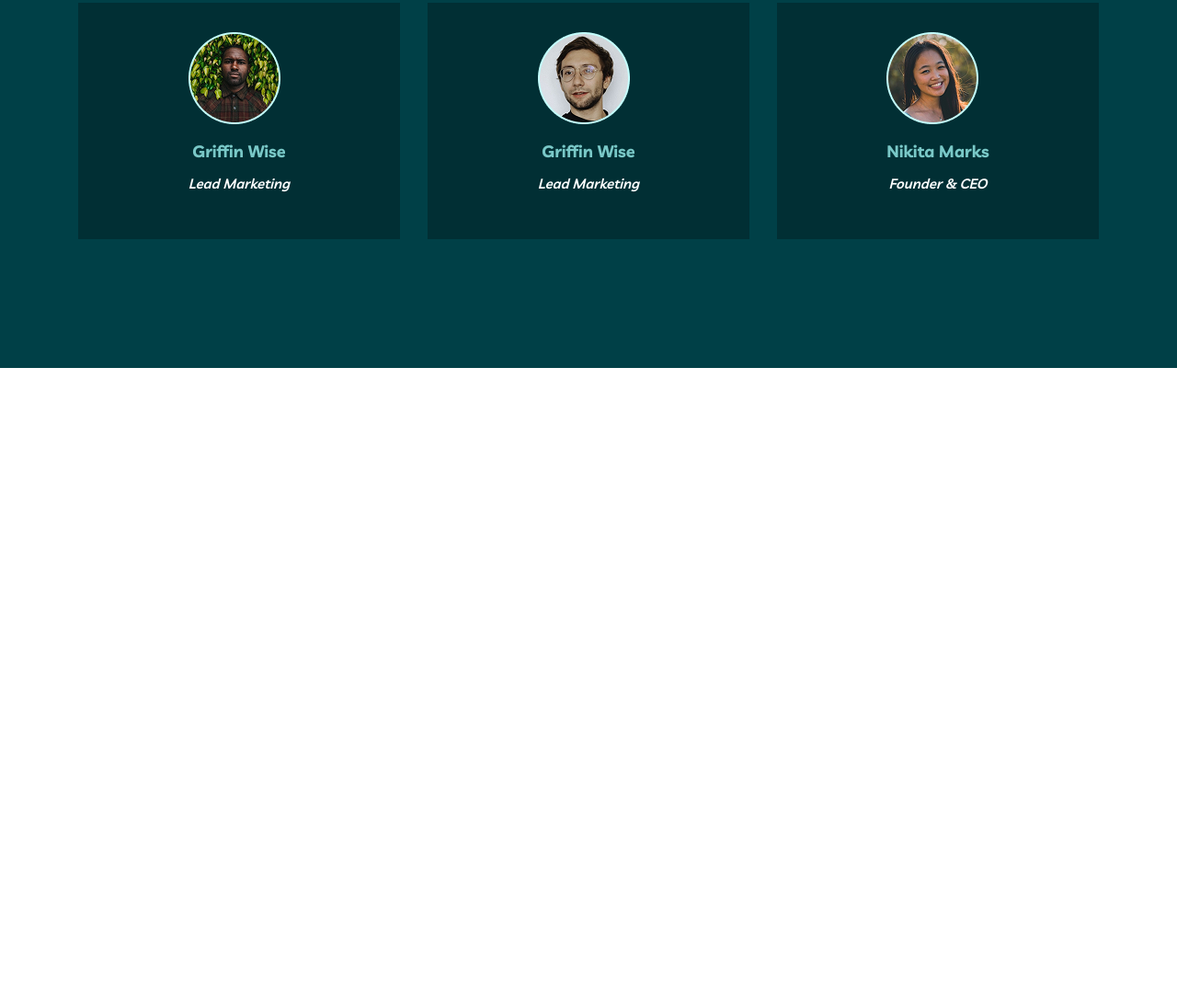
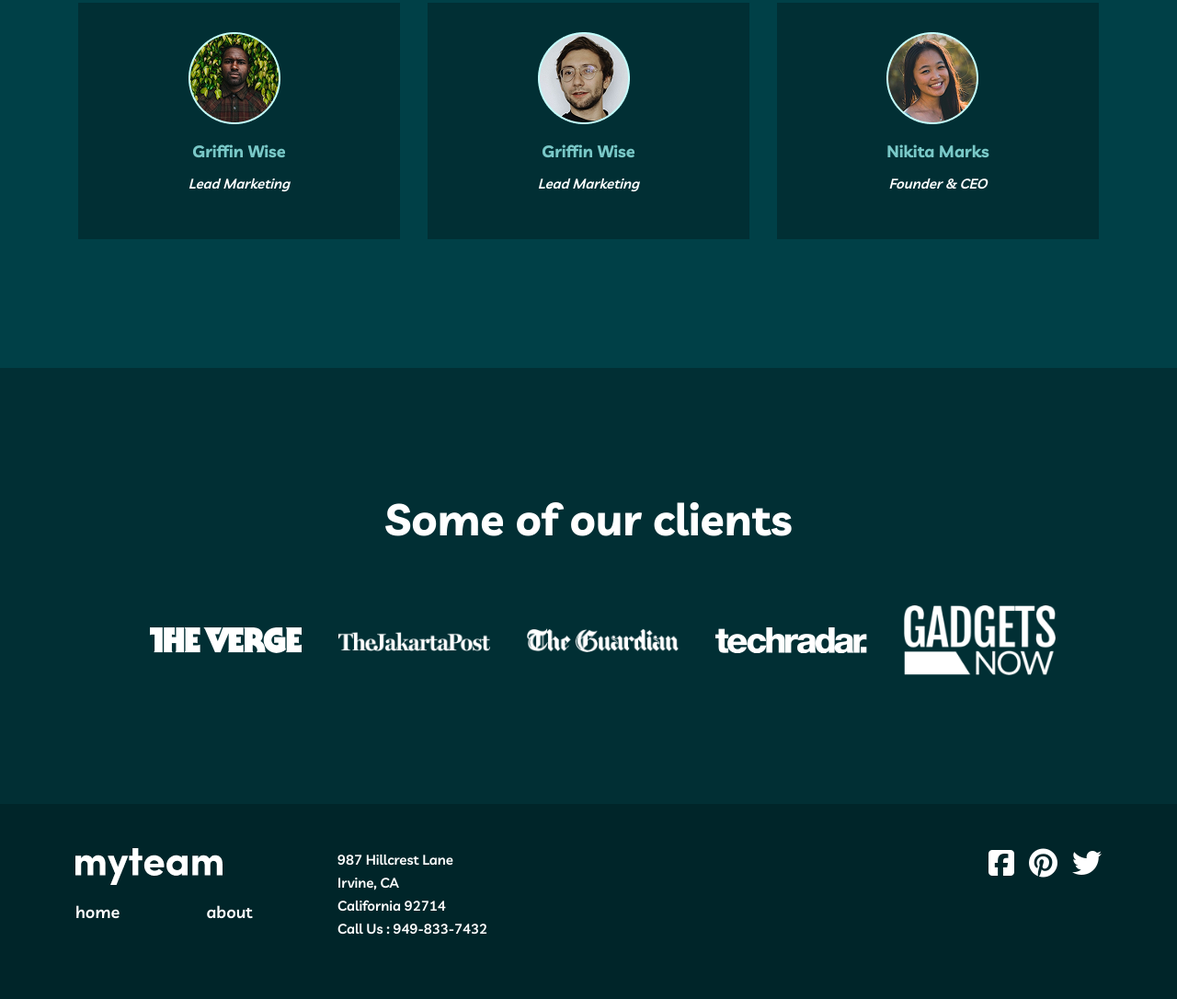
Before and after one commit to ShohruhErmanov/myteam-project, a plain HTML site: page about.html in a window 1280 px wide. Shown: the part 1178-2264 px from the top of the page at 92% size. Before the commit the page ends 1578 px from the top, so only its background shows below. Drawn offline with nearby package versions, Linux system fonts and the light colour scheme.

Commit message:
about page end

```diff
--- a/about.html
+++ b/about.html
@@ -269,12 +269,72 @@
         </div>
       </section>
 
+      <section class="main__clients">
 
+        <h2>Some of our clients</h2>
+         <div class="container">
+
+          <div class="main__client">
+              <a href=""  class="main__clients__img">
+                <img src="./img/logo-the-verge.png" alt="">
+              </a>
+               <a href="" class="main__clients__img">
+                <img src="./img/logo-jakarta-post.png" alt="">
+              </a>
+               <a href="" class="main__clients__img">
+                <img src="./img/logo-the-guardian.png" alt="">
+              </a>
+               <a href="" class="main__clients__img">
+                <img src="./img/logo-tech-radar.png" alt="">
+              </a>
+               <a href="" class="main__clients__img">
+                <img src="./img/logo-gadgets-now.png" alt="">
+              </a>
+          </div>
+         </div>
+      </section>
     </main>
 
     <!-- MAIN END -->
 
     <!-- FOOTER START -->
+
+
+    <footer class="footer">
+      <div class="container">
+        <div class="row">
+          <div class="col-12 col-lg-6">
+            <div class="row">
+              <div class="col-12 col-lg-6">
+                <img src="./img/logo.png" alt="" />
+                <div class="row mt-3">
+                  <div class="col-6">
+                    <a href="" class="footer__link">home</a>
+                  </div>
+                  <div class="col-6">
+                    <a href="" class="footer__link">about</a>
+                  </div>
+                </div>
+              </div>
+              <div class="col-12 col-lg-6">
+                <p class="footer__text">
+                  987 Hillcrest Lane <br> Irvine, CA <br> California 92714 <br> Call Us :
+                  949-833-7432
+                </p>
+              </div>
+            </div>
+          </div>
+          <div class="col-12 col-lg-6 d-flex justify-content-end column-gap-3 footer__icons">
+            <i class="fa-brands fa-square-facebook fa-2x"></i>
+            <i class="fa-brands fa-pinterest fa-2x"></i>
+            <i class="fa-brands fa-twitter fa-2x"></i>
+
+          </div>
+        </div>
+      </div>
+    </footer>
+
+
 
     <!-- FOOTER END -->
 
--- a/css/main.css
+++ b/css/main.css
@@ -264,7 +264,7 @@ a {
   padding: 0 0 35px 0;
 }
 
-.meet__card__desc.active{
+.meet__card__desc.active {
   display: block;
 }
 
@@ -273,30 +273,52 @@ a {
   column-gap: 20px;
   justify-content: center;
   color: var(--White);
-  margin-top: 24px;'
-
+  margin-top: 24px;
 }
 .meet__card__btn {
- padding: 28px 0 0 0 ;
- position: absolute;
- bottom: -27px;
+  padding: 28px 0 0 0;
+  position: absolute;
+  bottom: -27px;
 }
 
-.card__btn_img1{
+.card__btn_img1 {
   display: none;
 }
-.card__btn_img2{
+.card__btn_img2 {
   display: none;
 }
 
-.card__btn_img1.active{
+.card__btn_img1.active {
   display: block;
 }
-.card__btn_img2.active{
+.card__btn_img2.active {
   display: block;
 }
 
-
+.main__clients {
+  background: var(--SacramentoStateGreen);
+  padding: 140px 151px;
+}
+.main__clients h2 {
+  color: var(--White);
+  text-align: center;
+  font-family: var(--bold);
+  font-size: 48px;
+  font-style: normal;
+  font-weight: 700;
+  line-height: 48px;
+}
+.main__client {
+  display: flex;
+  justify-content: space-between;
+  align-items: center;
+  column-gap: 40px;
+  margin-top: 70px;
+}
+.main__clients__img img {
+  width: 165px;
+  object-fit: contain;
+}
 
 /* MAIN END */
 
```
Also changed, not shown: img/logo-gadgets-now.png (added), img/logo-jakarta-post.png (added), img/logo-tech-radar.png (added), img/logo-the-guardian.png (added), img/logo-the-verge.png (added).
